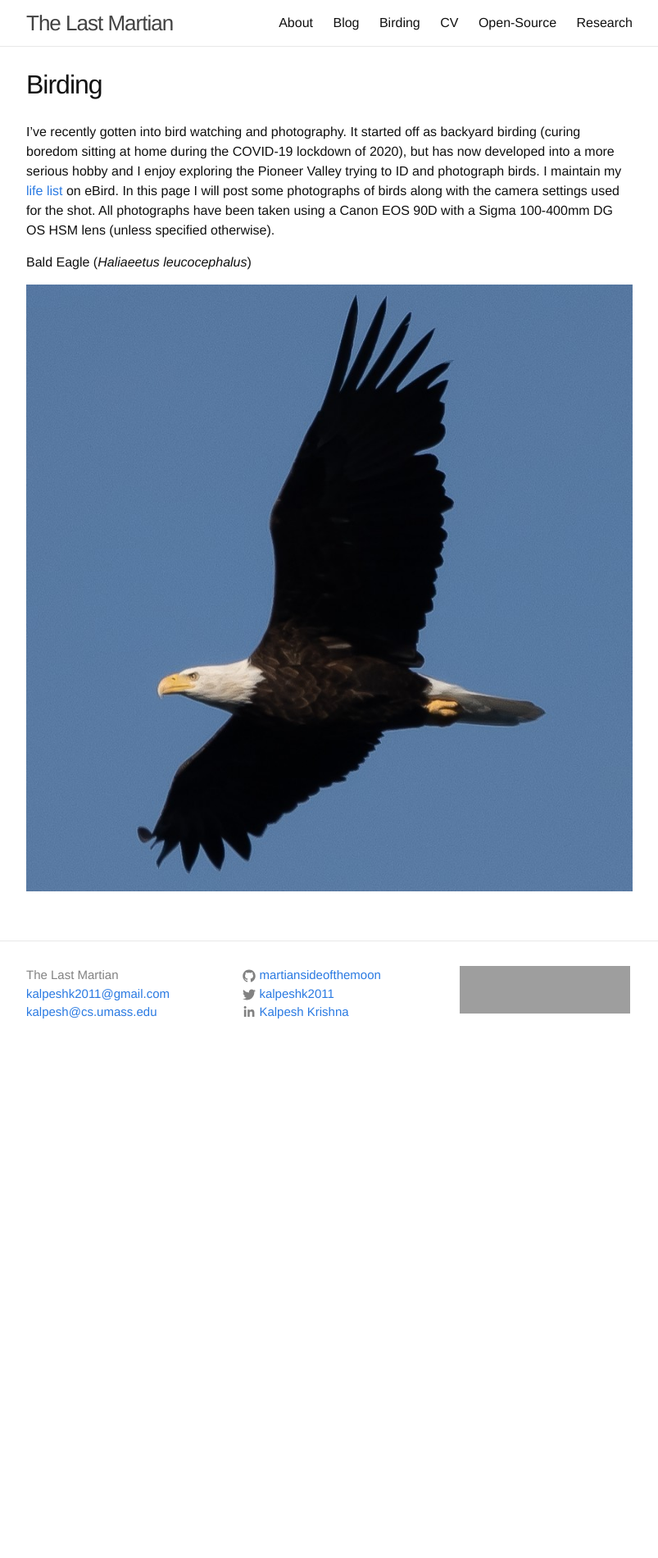
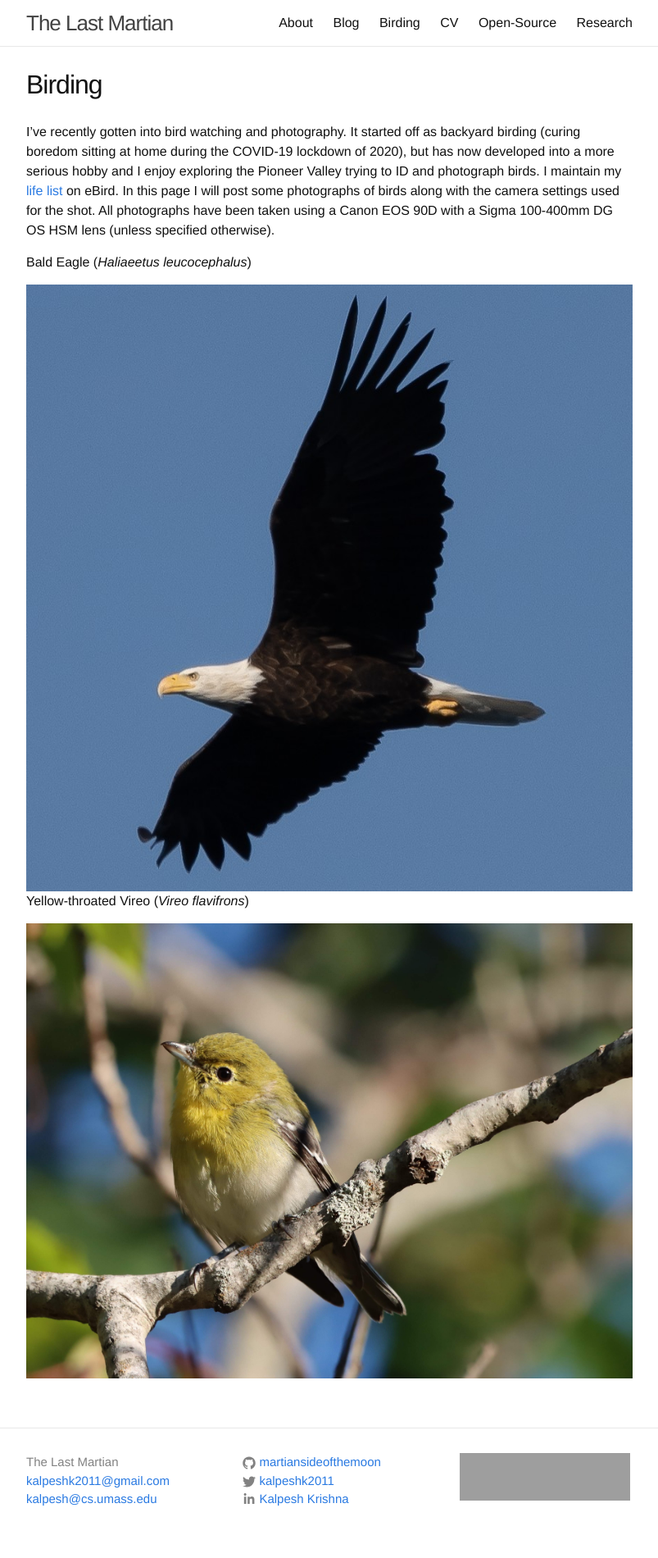
Before and after one commit to martiansideofthemoon/martiansideofthemoon.github.io, a Jekyll site: the page built from _pages/bird_photography.md, in a window 1280 px wide. Shown: the whole page at 82% size, without its empty margins (238-1041 px from the left). Built offline with Jekyll 4.4.1, drawn with Linux system fonts in a browser that asks for light colours; comment, search, counter and statistics services are not loaded; before the commit the page ends 1306 px from its top, so only the background shows below that; grey boxes are pictures that could not be loaded.

Commit message:
Adding more bird pics

```diff
--- a/_pages/bird_photography.md
+++ b/_pages/bird_photography.md
@@ -11,5 +11,8 @@ I've recently gotten into bird watching and photography. It started off as backy
 <p>Bald Eagle (<i>Haliaeetus leucocephalus</i>)</p>
 <img src="{{ site.url }}/assets/birding/bald_eagle.jpg" />
 
+<p>Yellow-throated Vireo (<i>Vireo flavifrons</i>)</p>
+<img src="{{ site.url }}/assets/birding/yellow_throat_vireo.JPG" />
+
 
 </p>
```
Also changed, not shown: assets/birding/yellow_throat_vireo.JPG (added).
